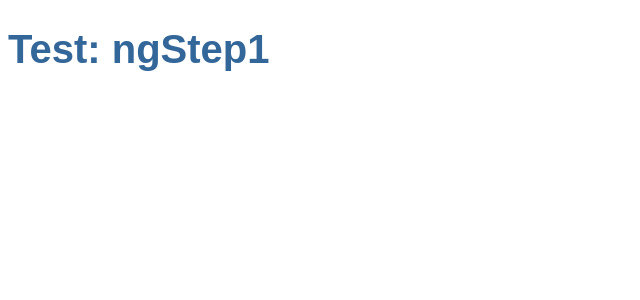
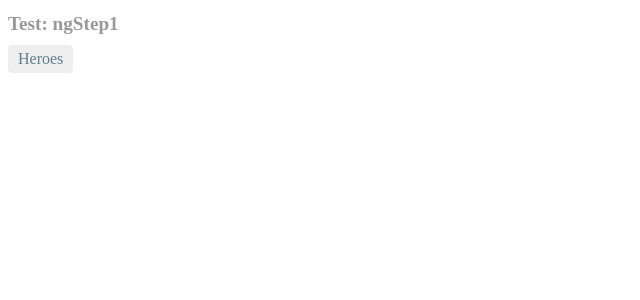
Before and after one commit to sadjehwty/ng2ror5, an Angular app in the folder frontend/: page / in a window 1280 px wide. Shown: the top 300 px of the page, without its empty margins (0-640 px from the left). Built offline with nearby package versions, Linux system fonts and the light colour scheme.

Commit message:
link a heroes

```diff
--- a/frontend/src/app/app.component.css
+++ b/frontend/src/app/app.component.css
@@ -1,22 +1,29 @@
-/* Application-wide Styles */
+/* AppComponent's private CSS styles */
 h1 {
-  color: #369;
-  font-family: Arial, Helvetica, sans-serif;
-  font-size: 250%;
+  font-size: 1.2em;
+  color: #999;
+  margin-bottom: 0;
 }
-h2, h3 {
-  color: #444;
-  font-family: Arial, Helvetica, sans-serif;
-  font-weight: lighter;
+h2 {
+  font-size: 2em;
+  margin-top: 0;
+  padding-top: 0;
 }
-body {
-  margin: 2em;
+nav a {
+  padding: 5px 10px;
+  text-decoration: none;
+  margin-top: 10px;
+  display: inline-block;
+  background-color: #eee;
+  border-radius: 4px;
 }
-body, input[text], button {
-  color: #888;
-  font-family: Cambria, Georgia;
+nav a:visited, a:link {
+  color: #607D8B;
 }
-/* everywhere else */
-* {
-  font-family: Arial, Helvetica, sans-serif;
+nav a:hover {
+  color: #039be5;
+  background-color: #CFD8DC;
 }
+nav a.active {
+  color: #039be5;
+}
--- a/frontend/src/app/app.component.html
+++ b/frontend/src/app/app.component.html
@@ -1,4 +1,7 @@
 <!--The content below is only a placeholder and can be replaced.-->
 <h1>{{ title }}</h1>
+<nav>
+  <a routerLink="/heroes">Heroes</a>
+</nav>
 <router-outlet></router-outlet>
 <app-messages></app-messages>
```
